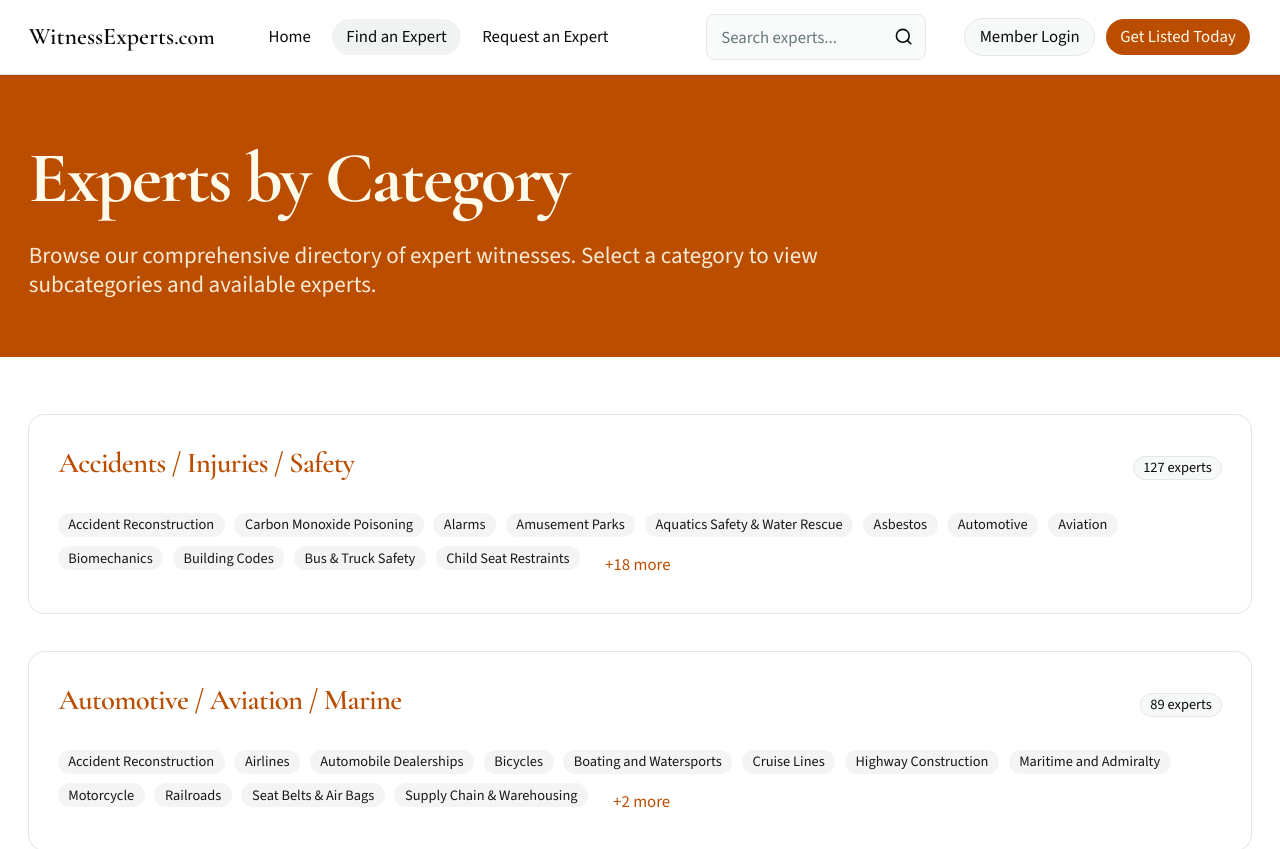
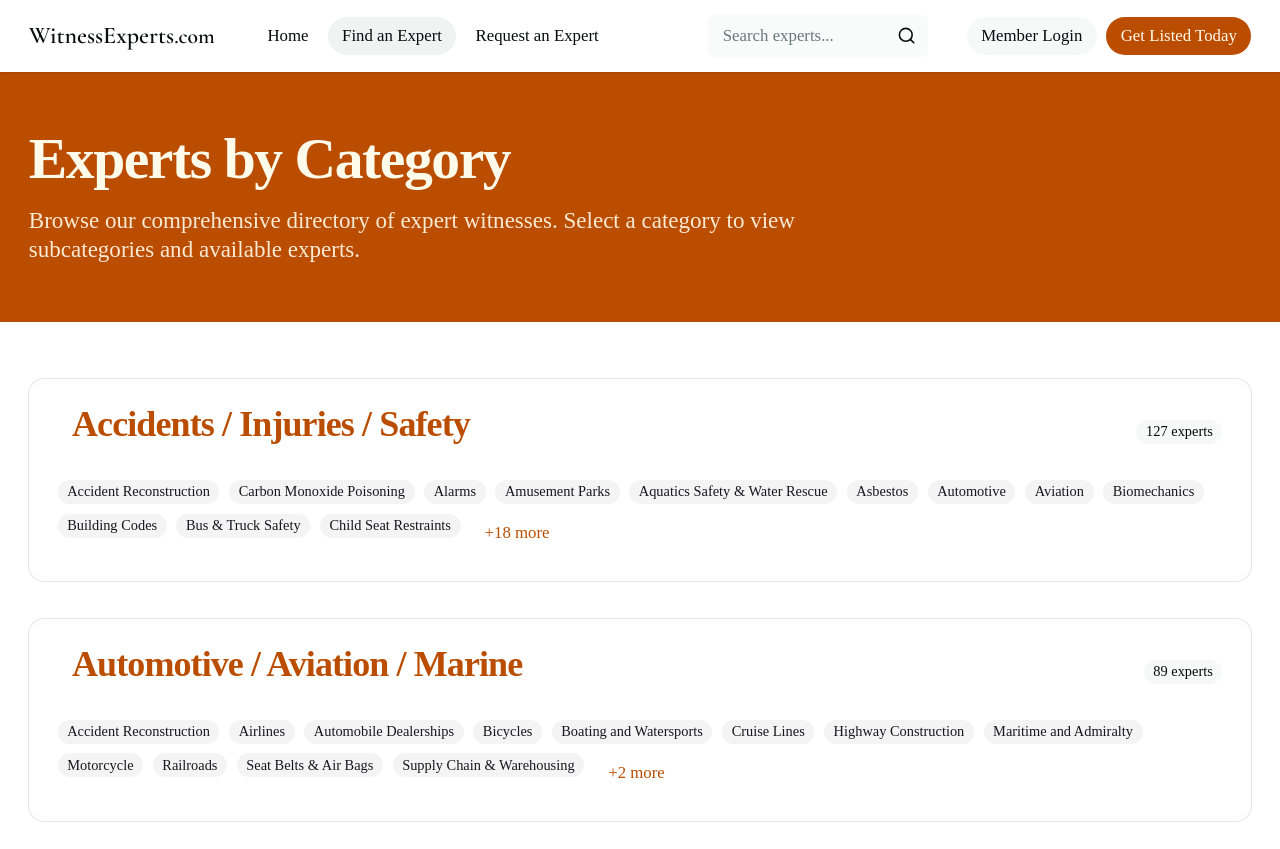
Before and after one commit to chearner/witnessexperts-com, a SvelteKit app: page /categories in a window 1280 px wide. Shown: the top 849 px of the page. Built offline with nearby package versions, Linux system fonts and the light colour scheme; no server answers.

Commit message:
Refactor layout components by replacing Header and Footer with AppHeader and AppFooter; update styles in app.css for improved consistency and responsiveness; enhance category page by integrating Heading component for better semantic structure.

```diff
--- a/src/app.css
+++ b/src/app.css
@@ -11,7 +11,7 @@
   --text-base--line-height: 1.5rem;
   --font-display: "Cormorant Garamond", Georgia, serif;
   --font-sans: "Source Sans 3", ui-sans-serif, system-ui, sans-serif;
-  --font-serif: 'Merriweather Variable', serif;
+  --font-serif: "Merriweather Variable", serif;
   --color-sidebar-ring: var(--sidebar-ring);
   --color-sidebar-border: var(--sidebar-border);
   --color-sidebar-accent-foreground: var(--sidebar-accent-foreground);
@@ -167,28 +167,29 @@
   }
 
   body {
-    @apply font-sans antialiased text-base bg-background text-foreground;
+    @apply antialiased text-base bg-background text-foreground;
   }
+
   h1 {
-    @apply font-display text-5xl font-bold leading-tight tracking-tight md:text-6xl;
+    @apply scroll-m-20 text-4xl font-extrabold tracking-tight lg:text-5xl;
   }
   h2 {
-    @apply font-display text-3xl font-semibold leading-tight tracking-tight md:text-4xl;
+    @apply scroll-m-20 border-b pb-2 text-3xl font-semibold tracking-tight transition-colors first:mt-0;
   }
   h3 {
-    @apply font-display text-2xl font-semibold leading-tight tracking-tight md:text-3xl;
+    @apply scroll-m-20 text-2xl font-semibold tracking-tight;
   }
   h4 {
-    @apply font-display text-xl font-semibold leading-tight tracking-tight md:text-2xl;
+    @apply scroll-m-20 text-xl font-semibold tracking-tight;
   }
   h5 {
-    @apply font-display text-lg font-semibold leading-tight tracking-tight md:text-xl;
+    @apply scroll-m-20 text-lg font-semibold tracking-tight;
   }
   h6 {
-    @apply font-display text-base font-semibold leading-tight tracking-tight md:text-lg;
+    @apply scroll-m-20 font-semibold tracking-tight;
   }
   * {
-		@apply border-border outline-ring/50;
+    @apply border-none outline-none;
   }
 }
 
@@ -201,7 +202,8 @@
   &:where([data-open]:not([data-open="false"])) {
     @slot;
   }
-	&:where([data-state="open"]), &:where([data-open]:not([data-open="false"])) {
+  &:where([data-state="open"]),
+  &:where([data-open]:not([data-open="false"])) {
     @slot;
   }
 }
@@ -215,7 +217,8 @@
   &:where([data-closed]:not([data-closed="false"])) {
     @slot;
   }
-	&:where([data-state="closed"]), &:where([data-closed]:not([data-closed="false"])) {
+  &:where([data-state="closed"]),
+  &:where([data-closed]:not([data-closed="false"])) {
     @slot;
   }
 }
@@ -229,7 +232,8 @@
   &:where([data-checked]:not([data-checked="false"])) {
     @slot;
   }
-	&:where([data-state="checked"]), &:where([data-checked]:not([data-checked="false"])) {
+  &:where([data-state="checked"]),
+  &:where([data-checked]:not([data-checked="false"])) {
     @slot;
   }
 }
@@ -243,7 +247,8 @@
   &:where([data-unchecked]:not([data-unchecked="false"])) {
     @slot;
   }
-	&:where([data-state="unchecked"]), &:where([data-unchecked]:not([data-unchecked="false"])) {
+  &:where([data-state="unchecked"]),
+  &:where([data-unchecked]:not([data-unchecked="false"])) {
     @slot;
   }
 }
@@ -263,7 +268,8 @@
   &:where([data-disabled]:not([data-disabled="false"])) {
     @slot;
   }
-	&:where([data-disabled="true"]), &:where([data-disabled]:not([data-disabled="false"])) {
+  &:where([data-disabled="true"]),
+  &:where([data-disabled]:not([data-disabled="false"])) {
     @slot;
   }
 }
@@ -277,7 +283,8 @@
   &:where([data-active]:not([data-active="false"])) {
     @slot;
   }
-	&:where([data-state="active"]), &:where([data-active]:not([data-active="false"])) {
+  &:where([data-state="active"]),
+  &:where([data-active]:not([data-active="false"])) {
     @slot;
   }
 }
--- /dev/null
+++ b/src/lib/components/ui/heading/heading.svelte
@@ -0,0 +1,34 @@
+<script lang="ts">
+  import type { HTMLAttributes } from "svelte/elements";
+  import { cn, type WithElementRef } from "$lib/utils.js";
+
+  type Level = 1 | 2 | 3 | 4 | 5 | 6;
+
+  type Props = WithElementRef<
+    Omit<HTMLAttributes<HTMLHeadingElement>, "level"> & {
+      /** Semantic heading level; maps to `<h1>` … `<h6>`. Base typography in `app.css` applies. */
+      level?: Level;
+    }
+  >;
+
+  let {
+    ref = $bindable(null),
+    level = 1 as Level,
+    class: className,
+    children,
+    ...restProps
+  }: Props = $props();
+
+  const headings = ["h1", "h2", "h3", "h4", "h5", "h6"] as const;
+  const tag = $derived(headings[Math.min(6, Math.max(1, level)) - 1]);
+</script>
+
+<svelte:element
+  this={tag}
+  bind:this={ref}
+  data-slot="header"
+  class={cn(className)}
+  {...restProps}
+>
+  {@render children?.()}
+</svelte:element>
--- /dev/null
+++ b/src/lib/components/ui/heading/index.ts
@@ -0,0 +1,3 @@
+import Heading from "./heading.svelte";
+
+export { Heading };
--- a/src/routes/+layout.svelte
+++ b/src/routes/+layout.svelte
@@ -2,8 +2,8 @@
   import "../app.css";
   import favicon from "$lib/assets/favicon.svg";
   import AppSidebar from "$lib/components/app-sidebar.svelte";
-  import Header from "$lib/components/Header.svelte";
-  import Footer from "$lib/components/Footer.svelte";
+  import AppHeader from "$lib/components/app-header.svelte";
+  import AppFooter from "$lib/components/app-footer.svelte";
   import * as Sidebar from "$lib/components/ui/sidebar/index.js";
   import { Toaster } from "$lib/components/ui/sonner/index.js";
 
@@ -27,18 +27,18 @@
     />
     <Sidebar.Inset>
       <div class="bg-background flex min-h-svh flex-col">
-        <Header session={data.session} hideMemberAuth showSidebarTrigger />
+        <AppHeader session={data.session} hideMemberAuth showSidebarTrigger />
         <main class="bg-background min-h-[calc(100vh-4rem-200px)] flex-1">
           {@render children()}
         </main>
-        <Footer />
+        <AppFooter />
       </div>
     </Sidebar.Inset>
   </Sidebar.Provider>
 {:else}
-  <Header session={data.session} />
+  <AppHeader session={data.session} />
   <main class="bg-background min-h-[calc(100vh-4rem-200px)] flex-1">
     {@render children()}
   </main>
-  <Footer />
+  <AppFooter />
 {/if}
--- a/src/routes/categories/+page.svelte
+++ b/src/routes/categories/+page.svelte
@@ -3,6 +3,7 @@
   import { Badge } from "$lib/components/ui/badge";
   import { Button } from "$lib/components/ui/button";
   import * as Card from "$lib/components/ui/card";
+  import { Heading } from "$lib/components/ui/heading";
 </script>
 
 <svelte:head>
@@ -29,15 +30,11 @@
       <Card.Root>
         <Card.Header>
           <div class="flex flex-wrap items-baseline justify-between gap-4">
-            <h2 class="text-2xl font-semibold leading-tight">
-              <Button
-                href="/categories/{category.slug}"
-                variant="link"
-                class="h-auto p-0 text-2xl font-semibold"
-              >
+            <Button href="/categories/{category.slug}" variant="link">
+              <Heading level={2}>
                 {category.name}
-              </Button>
-            </h2>
+              </Heading>
+            </Button>
             {#if category.expertCount}
               <Badge variant="outline">{category.expertCount} experts</Badge>
             {/if}
@@ -48,14 +45,20 @@
             <div class="flex flex-wrap gap-2">
               {#each category.subcategories.slice(0, 12) as sub}
                 <Badge
-                  href="/categories/{category.slug}?sub={encodeURIComponent(sub)}"
+                  href="/categories/{category.slug}?sub={encodeURIComponent(
+                    sub,
+                  )}"
                   variant="secondary"
                 >
                   {sub}
                 </Badge>
               {/each}
               {#if category.subcategories.length > 12}
-                <Button href="/categories/{category.slug}" variant="link" size="sm">
+                <Button
+                  href="/categories/{category.slug}"
+                  variant="link"
+                  size="sm"
+                >
                   +{category.subcategories.length - 12} more
                 </Button>
               {/if}
```
Also changed, not shown: src/lib/components/app-footer.svelte (renamed from src/lib/components/Footer.svelte), src/lib/components/app-header.svelte (renamed from src/lib/components/Header.svelte). Lines whose indentation alone changed are shown as unchanged.
